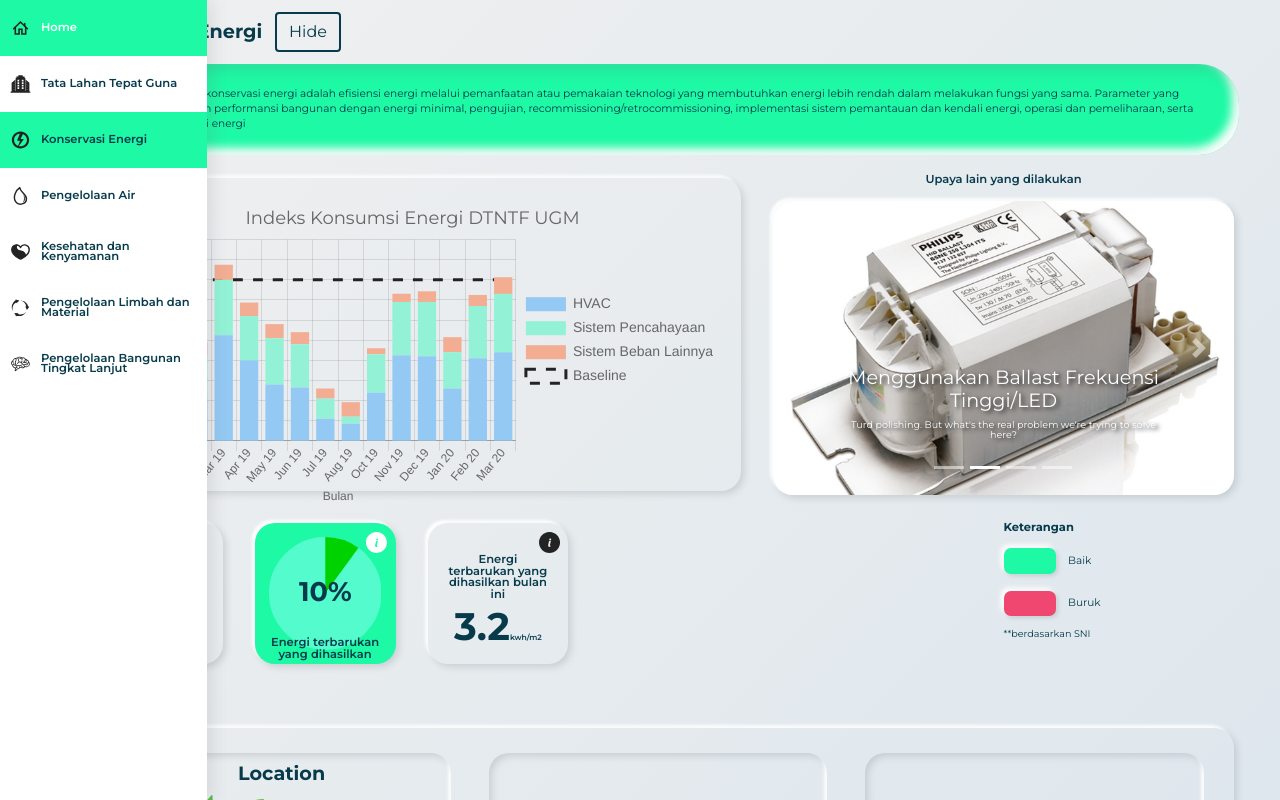
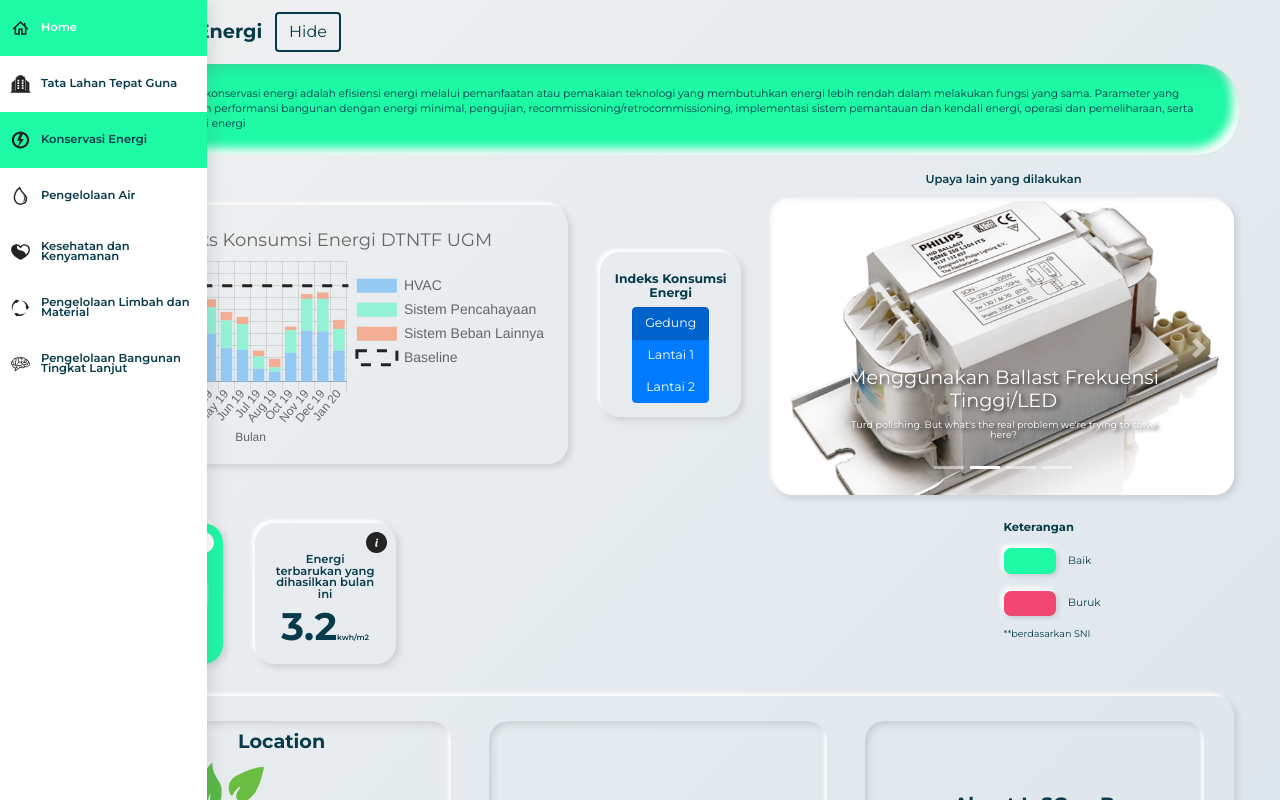
Before and after one commit to insgreeb-pro/Faustine, a Next.js app: page /KonservasiEnergi in a window 1280 px wide. Shown: the top 800 px of the page. Built offline with nearby package versions, Linux system fonts and the light colour scheme.

Commit message:
EDITING PASCA PENELITIAN

```diff
--- a/components/denah/Tampakatas.jsx
+++ b/components/denah/Tampakatas.jsx
@@ -13,14 +13,14 @@ export default () => {
     <div
       style={{
         padding: "2%",
-        gridArea: "pipipopo",
+        gridArea: "tampakatas",
         display: "flex",
         flexDirection: "column",
       }}
       className="neo"
     >
       {/* Judul */}
-      <div className="mapTitle">
+      <div className="mapTitle" style={{ height: "10%", overflow: "auto" }}>
         Departemen Teknik Nuklir dan Teknik Fisika tampak atas
       </div>
       {/* Peta */}
--- a/components/grafik/GrafikEnergi.jsx
+++ b/components/grafik/GrafikEnergi.jsx
@@ -18,13 +18,11 @@ const data = [
       "Nov 19",
       "Dec 19",
       "Jan 20",
-      "Feb 20",
-      "Mar 20",
     ],
     datasets: [
       {
         label: "HVAC",
-        data: [42, 21, 52.5, 40, 28, 26.5, 11, 8.5, 24, 42.5, 42, 26, 41, 44],
+        data: [42, 21, 52.5, 40, 28, 26.5, 11, 8.5, 24, 42.5, 42, 26],
         borderColor: "#93C9F2",
         backgroundColor: "#93C9F2",
         pointHitRadius: "10",
@@ -32,7 +30,7 @@ const data = [
       },
       {
         label: "Sistem Pencahayaan",
-        data: [27, 21, 27.5, 22, 23, 21.5, 10, 3.5, 19, 26.5, 27, 18, 26, 29],
+        data: [27, 21, 27.5, 22, 23, 21.5, 10, 3.5, 19, 26.5, 27, 18],
         borderColor: "#93F2D5",
         backgroundColor: "#93F2D5",
         pointHitRadius: "10",
@@ -40,7 +38,7 @@ const data = [
       },
       {
         label: "Sistem Beban Lainnya",
-        data: [6, 7, 7.5, 6.7, 7, 6, 5, 7.2, 3, 4.1, 5.3, 7.5, 5.5, 8.3],
+        data: [6, 7, 7.5, 6.7, 7, 6, 5, 7.2, 3, 4.1, 5.3, 7.5],
         borderColor: "#F2AD93",
         backgroundColor: "#F2AD93",
         pointHitRadius: "10",
@@ -76,13 +74,11 @@ const data = [
       "Nov 19",
       "Dec 19",
       "Jan 20",
-      "Feb 20",
-      "Mar 20",
     ],
     datasets: [
       {
         label: "HVAC",
-        data: [20, 10, 24.5, 18, 19, 10, 7, 3.5, 12.5, 22.5, 21, 15, 29, 20],
+        data: [20, 10, 24.5, 18, 19, 10, 7, 3.5, 12.5, 22.5, 21, 15],
         borderColor: "#93C9F2",
         backgroundColor: "#93C9F2",
         pointHitRadius: "10",
@@ -90,7 +86,7 @@ const data = [
       },
       {
         label: "Sistem Pencahayaan",
-        data: [12, 7, 10.5, 9, 12, 14, 3, 2, 8, 12, 19.5, 4, 14, 15.5],
+        data: [12, 7, 10.5, 9, 12, 14, 3, 2, 8, 12, 19.5, 4],
         borderColor: "#93F2D5",
         backgroundColor: "#93F2D5",
         pointHitRadius: "10",
@@ -98,7 +94,7 @@ const data = [
       },
       {
         label: "Sistem Beban Lainnya",
-        data: [2, 3, 4.5, 4.7, 3, 3, 2, 3.1, 1.4, 2.1, 2.3, 4.5, 3.5, 3],
+        data: [2, 3, 4.5, 4.7, 3, 3, 2, 3.1, 1.4, 2.1, 2.3, 4.5],
         borderColor: "#F2AD93",
         backgroundColor: "#F2AD93",
         pointHitRadius: "10",
@@ -106,22 +102,7 @@ const data = [
       },
       {
         label: "Baseline",
-        data: [
-          -85,
-          -73,
-          -61,
-          -51,
-          -41,
-          -33,
-          -25,
-          -19,
-          -13.5,
-          -9,
-          -5.5,
-          -3,
-          -1.5,
-          -1,
-        ],
+        data: [0, 0, 0, 0, 0, 0, 0, 0, 0, 0, 0, 0],
         borderColor: "#232323",
         backgroundColor: "rgba(0,0,0,0)",
         pointHitRadius: 0,
@@ -149,13 +130,11 @@ const data = [
       "Nov 19",
       "Dec 19",
       "Jan 20",
-      "Feb 20",
-      "Mar 20",
     ],
     datasets: [
       {
         label: "HVAC",
-        data: [22, 11, 28.5, 22, 9, 16.5, 4, 5, 11.5, 20, 21, 11, 12, 24],
+        data: [22, 11, 28.5, 22, 9, 16.5, 4, 5, 11.5, 20, 21, 11],
         borderColor: "#93C9F2",
         backgroundColor: "#93C9F2",
         pointHitRadius: "10",
@@ -163,7 +142,7 @@ const data = [
       },
       {
         label: "Sistem Pencahayaan",
-        data: [15, 14, 17, 13, 11, 7.5, 7, 1.5, 11, 14.5, 5.5, 14, 12, 13.5],
+        data: [15, 14, 17, 13, 11, 7.5, 7, 1.5, 11, 14.5, 5.5, 14],
         borderColor: "#93F2D5",
         backgroundColor: "#93F2D5",
         pointHitRadius: "10",
@@ -171,7 +150,7 @@ const data = [
       },
       {
         label: "Sistem Beban Lainnya",
-        data: [4, 4, 3, 2, 4, 3, 2, 4.1, 1.6, 2, 3, 3, 2, 5.3],
+        data: [4, 4, 3, 2, 4, 3, 2, 4.1, 1.6, 2, 3, 3],
         borderColor: "#F2AD93",
         backgroundColor: "#F2AD93",
         pointHitRadius: "10",
@@ -179,22 +158,7 @@ const data = [
       },
       {
         label: "Baseline",
-        data: [
-          -85,
-          -73,
-          -61,
-          -51,
-          -41,
-          -33,
-          -25,
-          -19,
-          -13.5,
-          -9,
-          -5.5,
-          -3,
-          -1.5,
-          -1,
-        ],
+        data: [0, 0, 0, 0, 0, 0, 0, 0, 0, 0, 0, 0],
         borderColor: "#232323",
         backgroundColor: "rgba(0,0,0,0)",
         pointHitRadius: 0,
@@ -256,10 +220,18 @@ export default () => {
 
   return (
     <>
-      <div style={{ gridArea: "chart", padding: "3%" }} className="neo">
+      <div
+        style={{ gridArea: "chart", padding: "3%", height: "auto" }}
+        className="neo"
+      >
         <Bar data={data[Display]} options={options} redraw />
       </div>
-      <Selector parent={setDisplay} active={Display} options={data} />
+      <Selector
+        parent={setDisplay}
+        active={Display}
+        options={data}
+        title="Indeks Konsumsi Energi"
+      />
     </>
   )
 }
--- a/components/grafik/Selector.jsx
+++ b/components/grafik/Selector.jsx
@@ -2,11 +2,11 @@ import ToggleButton from "react-bootstrap/ToggleButton"
 import ToggleButtonGroup from "react-bootstrap/ToggleButtonGroup"
 import Container from "../Container"
 
-export default ({ parent, options, active }) => {
-  const title = {
+export default ({ parent, options, active, title }) => {
+  const titleProp = {
     style: {
       fontWeight: "700",
-      fontSize: "1em",
+      fontSize: "1.3em",
       lineHeight: "1.2em",
       textAlign: "center",
       margin: "5% 0 5% 0",
@@ -14,8 +14,8 @@ export default ({ parent, options, active }) => {
   }
 
   return (
-    <Container>
-      <p {...title}>Indeks Konsumsi Energi</p>
+    <div className="neo" style={{ gridArea: "ctrl", height: "auto" }}>
+      <p {...titleProp}>{title}</p>
 
       <ToggleButtonGroup
         vertical
@@ -31,6 +31,6 @@ export default ({ parent, options, active }) => {
           </ToggleButton>
         ))}
       </ToggleButtonGroup>
-    </Container>
+    </div>
   )
 }
--- a/pages/KonservasiEnergi.jsx
+++ b/pages/KonservasiEnergi.jsx
@@ -90,8 +90,6 @@ export default () => (
       {render}
       <Carousel slides={slides}>Upaya lain yang dilakukan</Carousel>
       <Keterangan />
-      <div></div>
-      <div></div>
       <Copyright />
     </GridContent>
   </>
--- a/styles/Style.css
+++ b/styles/Style.css
@@ -51,8 +51,8 @@ body {
 
 .tatalahantepatguna {
   grid-template:
-    "map map map map pipipopo" 11vw
-    "map map map map pipipopo" 11vw
+    "map map map map tampakatas" 11vw
+    "map map map map tampakatas" 11vw
     "map map map map  carousel" 11vw
     ". . . . carousel" 11vw
     ". . . . keterangan" 11vw / 11vw 11vw 11vw 11vw 36vw;
@@ -60,15 +60,15 @@ body {
 
 .konservasienergi {
   grid-template:
-    "chart chart chart chart carousel" 11vw
-    "chart chart chart chart carousel" 11vw
-    "ctrl eter eter . keterangan" 11vw / 11vw 11vw 11vw 11vw 36vw;
+    " chart chart chart ctrl carousel" 11vw
+    " chart chart chart ctrl carousel" 11vw
+    ". . . . keterangan" 11vw / 11vw 11vw 11vw 11vw 36vw;
 }
 
 .pengelolaanair {
   grid-template:
-    "chart chart chart chart carousel" 11vw
-    "chart chart chart chart carousel" 11vw
+    "chart chart chart ctrl carousel" 11vw
+    "chart chart chart ctrl carousel" 11vw
     ". . . . keterangan" 11vw / 11vw 11vw 11vw 11vw 36vw;
 }
 
@@ -144,6 +144,10 @@ body {
   border-color: #073b4c;
   outline: none !important;
   box-shadow: none !important;
+}
+
+.btn-primary {
+  font-size: 1.3em;
 }
 
 .neoSmall {
```
Also changed, not shown: components/grafik/GrafikAir.jsx (+10 -2 lines).
